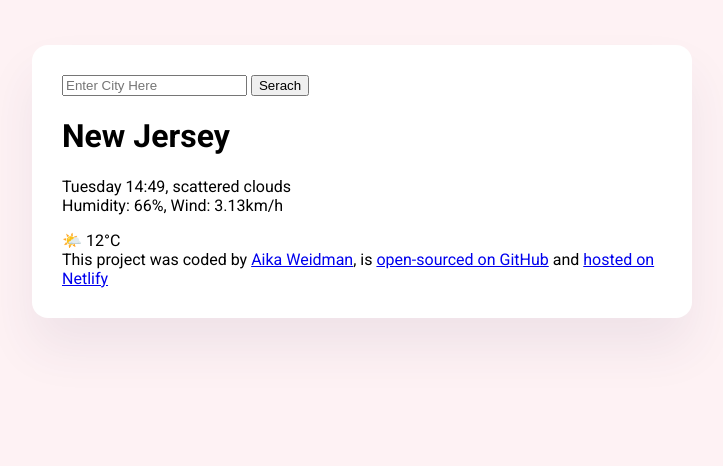
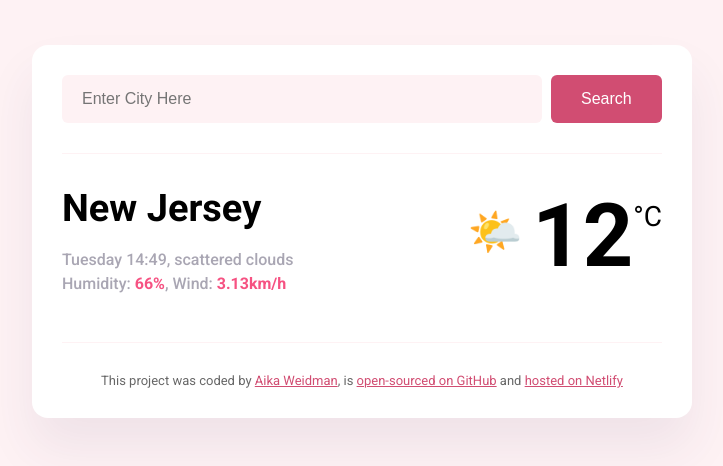
Before and after one commit to aweidman110/wk7_weather, a plain HTML site: page index.html in a window 1280 px wide. Shown: the whole page, without its empty margins (278-1001 px from the left). Drawn offline with Linux system fonts and the light colour scheme.

Commit message:
Added basic CSS

```diff
--- a/index.html
+++ b/index.html
@@ -3,35 +3,49 @@
   <head>
     <meta charset="UTF-8" />
     <meta name="viewport" content="width=device-width, initial-scale=1.0" />
-    <link rel="preconnect" href="https://fonts.googleapis.com">
-<link rel="preconnect" href="https://fonts.gstatic.com" crossorigin>
-<link href="https://fonts.googleapis.com/css2?family=Roboto:ital,wght@0,100;0,300;0,400;0,500;0,700;0,900;1,100;1,300;1,400;1,500;1,700;1,900&display=swap" rel="stylesheet">
-    <link rel="stylesheet" href="src/style.css">
+    <link rel="preconnect" href="https://fonts.googleapis.com" />
+    <link rel="preconnect" href="https://fonts.gstatic.com" crossorigin />
+    <link
+      href="https://fonts.googleapis.com/css2?family=Roboto:ital,wght@0,100;0,300;0,400;0,500;0,700;0,900;1,100;1,300;1,400;1,500;1,700;1,900&display=swap"
+      rel="stylesheet"
+    />
+    <link rel="stylesheet" href="src/style.css" />
     <title>WK7 Weather App</title>
   </head>
   <body>
     <div class="weather-app">
       <header>
-      <form>
-        <input type="search" placeholder="Enter City Here" required />
-        <input type="submit" value="Serach" />
+        <form class="search-form">
+          <input
+            type="search"
+            placeholder="Enter City Here"
+            required
+            class="search-form-input"
+          />
+          <input type="submit" value="Search" class="search-form-button" />
         </form>
       </header>
       <main>
+        <div class="weather-app-data">
           <div>
-        <h1>New Jersey</h1>
-        <p>
+            <h1 class="weather-app-city">New Jersey</h1>
+            <p class="weather-app-details">
               Tuesday 14:49, scattered clouds
               <br />
-          Humidity: 66%, Wind: 3.13km/h
+              Humidity: <strong>66%</strong>, Wind: <strong>3.13km/h</strong>
             </p>
           </div>
-      <div>🌤️ 12°C</div>
+          <div class="weather-app-temp-container">
+            <div class="weather-app-icon">🌤️</div>
+            <div class="weather-app-temp">12</div>
+            <div class="weather-app-unit">°C</div>
+          </div>
+        </div>
       </main>
       <footer>
         This project was coded by
-      <a href="https://github.com/aweidman110" target="_blank">Aika Weidman</a>,
-      is
+        <a href="https://github.com/aweidman110" target="_blank">Aika Weidman</a
+        >, is
         <a href="https://github.com/aweidman110/wk7_weather" target="_blank"
           >open-sourced on GitHub</a
         >
--- a/src/style.css
+++ b/src/style.css
@@ -2,6 +2,11 @@ body {
   background-color: #FEF2F4;
   font-family: 'Roboto', sans-serif;
 }
+
+a {
+  color: #D14D72;
+}
+
 
 .weather-app {
   background: white;
@@ -11,3 +16,81 @@ body {
   border-radius: 16px;
   padding: 30px;
 }
+
+header {
+  border-bottom: 1px solid #FEF2F4;
+  padding: 0 0 30px 0;
+}
+
+.search-form-input {
+background-color: #FEF2F4;
+border: none;
+border-radius: 6px;
+width: 80%;
+padding: 15px 20px;
+font-size: 16px;
+}
+
+.search-form-button {
+  background: #D14D72;
+  padding: 15px 30px;
+  border: none;
+  margin-left: 5px;
+  border-radius: 6px;
+  color: white;
+  font-size: 16px;
+}
+
+main {
+  padding: 30px 0;
+}
+
+.weather-app-data {
+  display: flex;
+  justify-content: space-between;
+}
+
+.weather-app-city {
+  margin: 0;
+  font-size: 38px;
+  line-height: 48px;
+}
+
+.weather-app-details {
+  font-size: 16px;
+  color: rgba(39, 33, 66, 0.4);
+  line-height: 24px;
+  font-weight: 500;
+}
+
+.weather-app-details strong {
+  color: #f65282;
+}
+
+.weather-app-temp-container {
+  display: flex;
+}
+
+.weather-app-icon {
+  font-size: 44px;
+  margin-top: 22px;
+}
+
+.weather-app-temp {
+  font-size: 88px;
+  margin-left: 10px;
+  font-weight: bold;
+}
+
+.weather-app-unit {
+  margin-top: 16px;
+  font-size: 28px;
+}
+
+footer {
+  border-top: 1px solid #FEF2F4;
+  padding: 30px 0 0 0;
+  text-align: center;
+  font-size: 13px;
+  color: rgba(0, 0, 0, 0.6);
+}
```
Lines whose indentation alone changed are shown as unchanged.
